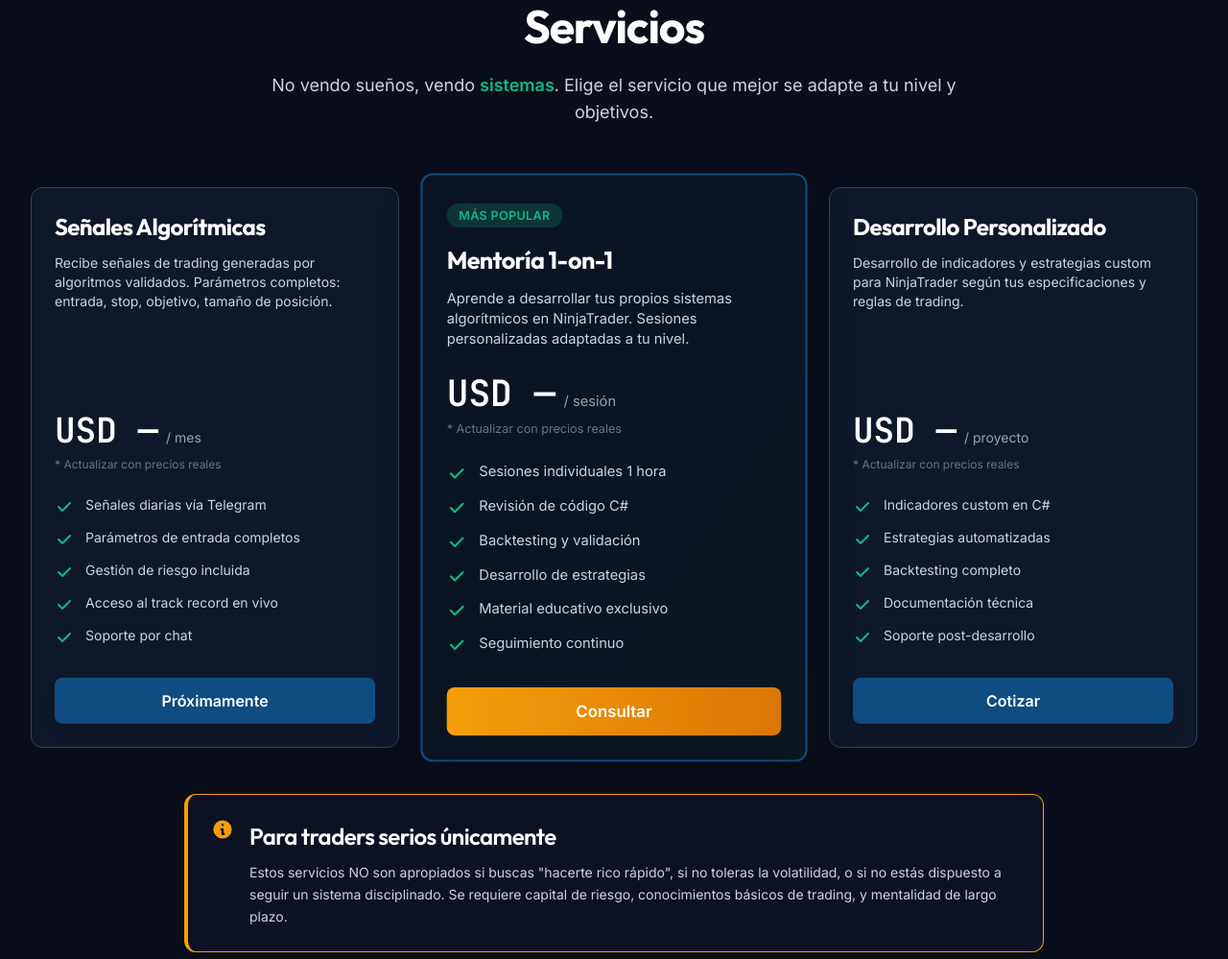
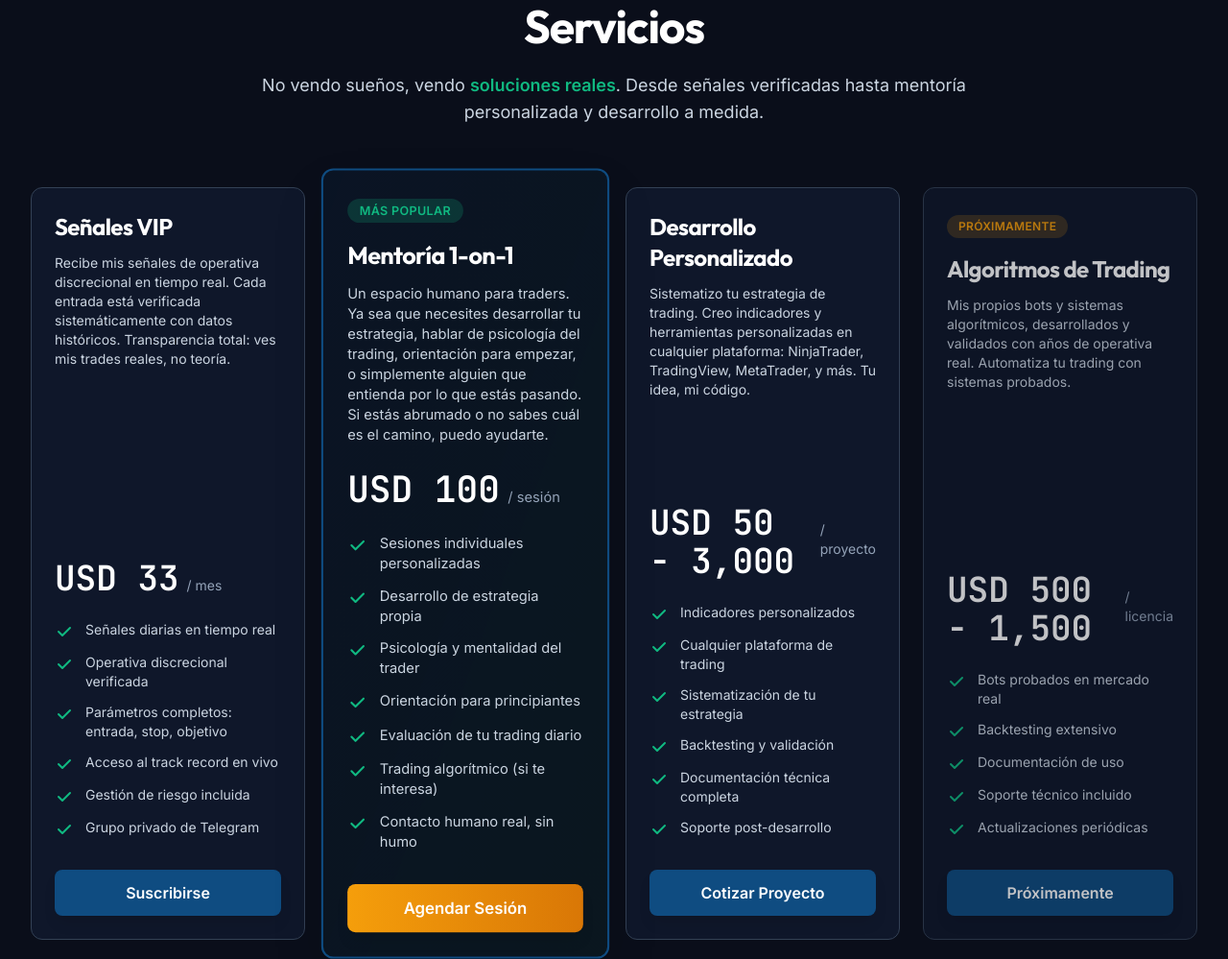
Before and after one commit to louisCalderon888/Landing-Page-Marca-Personal, an Astro site: page / in a window 1280 px wide. Shown: the part 3569-4568 px from the top of the page at 96% size. Built offline with nearby package versions, Linux system fonts and the light colour scheme; Astro itself is replaced by a stand-in of ours; some packages are replaced by stand-ins of ours.

Commit message:
feat: actualizar proyecto con últimas modificaciones y configuración de skills

```diff
--- a/src/components/sections/Services.astro
+++ b/src/components/sections/Services.astro
@@ -4,50 +4,69 @@
 
 const services = [
   {
-    name: 'Señales Algorítmicas',
-    description: 'Recibe señales de trading generadas por algoritmos validados. Parámetros completos: entrada, stop, objetivo, tamaño de posición.',
-    price: '—',
+    name: 'Señales VIP',
+    description: 'Recibe mis señales de operativa discrecional en tiempo real. Cada entrada está verificada sistemáticamente con datos históricos. Transparencia total: ves mis trades reales, no teoría.',
+    price: '33',
     period: 'mes',
     features: [
-      'Señales diarias vía Telegram',
-      'Parámetros de entrada completos',
+      'Señales diarias en tiempo real',
+      'Operativa discrecional verificada',
+      'Parámetros completos: entrada, stop, objetivo',
+      'Acceso al track record en vivo',
       'Gestión de riesgo incluida',
-      'Acceso al track record en vivo',
-      'Soporte por chat',
+      'Grupo privado de Telegram',
     ],
-    cta: 'Próximamente',
+    cta: 'Suscribirse',
     featured: false,
   },
   {
     name: 'Mentoría 1-on-1',
-    description: 'Aprende a desarrollar tus propios sistemas algorítmicos en NinjaTrader. Sesiones personalizadas adaptadas a tu nivel.',
-    price: '—',
+    description: 'Un espacio humano para traders. Ya sea que necesites desarrollar tu estrategia, hablar de psicología del trading, orientación para empezar, o simplemente alguien que entienda por lo que estás pasando. Si estás abrumado o no sabes cuál es el camino, puedo ayudarte.',
+    price: '100',
     period: 'sesión',
     features: [
-      'Sesiones individuales 1 hora',
-      'Revisión de código C#',
-      'Backtesting y validación',
-      'Desarrollo de estrategias',
-      'Material educativo exclusivo',
-      'Seguimiento continuo',
+      'Sesiones individuales personalizadas',
+      'Desarrollo de estrategia propia',
+      'Psicología y mentalidad del trader',
+      'Orientación para principiantes',
+      'Evaluación de tu trading diario',
+      'Trading algorítmico (si te interesa)',
+      'Contacto humano real, sin humo',
     ],
-    cta: 'Consultar',
+    cta: 'Agendar Sesión',
     featured: true,
   },
   {
     name: 'Desarrollo Personalizado',
-    description: 'Desarrollo de indicadores y estrategias custom para NinjaTrader según tus especificaciones y reglas de trading.',
-    price: '—',
+    description: 'Sistematizo tu estrategia de trading. Creo indicadores y herramientas personalizadas en cualquier plataforma: NinjaTrader, TradingView, MetaTrader, y más. Tu idea, mi código.',
+    price: '50 - 3,000',
     period: 'proyecto',
     features: [
-      'Indicadores custom en C#',
-      'Estrategias automatizadas',
-      'Backtesting completo',
-      'Documentación técnica',
+      'Indicadores personalizados',
+      'Cualquier plataforma de trading',
+      'Sistematización de tu estrategia',
+      'Backtesting y validación',
+      'Documentación técnica completa',
       'Soporte post-desarrollo',
     ],
-    cta: 'Cotizar',
+    cta: 'Cotizar Proyecto',
     featured: false,
+  },
+  {
+    name: 'Algoritmos de Trading',
+    description: 'Mis propios bots y sistemas algorítmicos, desarrollados y validados con años de operativa real. Automatiza tu trading con sistemas probados.',
+    price: '500 - 1,500',
+    period: 'licencia',
+    features: [
+      'Bots probados en mercado real',
+      'Backtesting extensivo',
+      'Documentación de uso',
+      'Soporte técnico incluido',
+      'Actualizaciones periódicas',
+    ],
+    cta: 'Próximamente',
+    featured: false,
+    comingSoon: true,
   },
 ];
 ---
@@ -60,22 +79,30 @@
         Servicios
       </h2>
       <p class="text-dark-300 text-lg">
-        No vendo sueños, vendo <span class="text-brand-green font-semibold">sistemas</span>.
-        Elige el servicio que mejor se adapte a tu nivel y objetivos.
+        No vendo sueños, vendo <span class="text-brand-green font-semibold">soluciones reales</span>.
+        Desde señales verificadas hasta mentoría personalizada y desarrollo a medida.
       </p>
     </div>
 
     <!-- Services Grid -->
-    <div class="grid grid-cols-1 md:grid-cols-2 lg:grid-cols-3 gap-8 max-w-7xl mx-auto">
+    <div class="grid grid-cols-1 md:grid-cols-2 lg:grid-cols-4 gap-6 max-w-7xl mx-auto">
       {services.map((service) => (
         <Card
           variant={service.featured ? 'premium' : 'default'}
-          class={`flex flex-col ${service.featured ? 'lg:scale-105 lg:shadow-2xl' : ''}`}
+          class={`flex flex-col ${service.featured ? 'lg:scale-105 lg:shadow-2xl' : ''} ${service.comingSoon ? 'opacity-75' : ''}`}
         >
           {service.featured && (
             <div class="mb-4">
               <span class="inline-block px-3 py-1 rounded-full bg-brand-green/20 text-brand-green text-xs font-semibold uppercase tracking-wide">
                 Más Popular
+              </span>
+            </div>
+          )}
+
+          {service.comingSoon && (
+            <div class="mb-4">
+              <span class="inline-block px-3 py-1 rounded-full bg-brand-amber/20 text-brand-amber text-xs font-semibold uppercase tracking-wide">
+                Próximamente
               </span>
             </div>
           )}
@@ -94,9 +121,6 @@
               <span class="text-4xl font-mono font-bold text-white">USD {service.price}</span>
               <span class="text-dark-400 text-sm">/ {service.period}</span>
             </div>
-            <p class="text-xs text-dark-500 mt-2">
-              * Actualizar con precios reales
-            </p>
           </div>
 
           <!-- Features -->
```
Also changed, not shown: .skills/business-strategy-planning.md (added).
